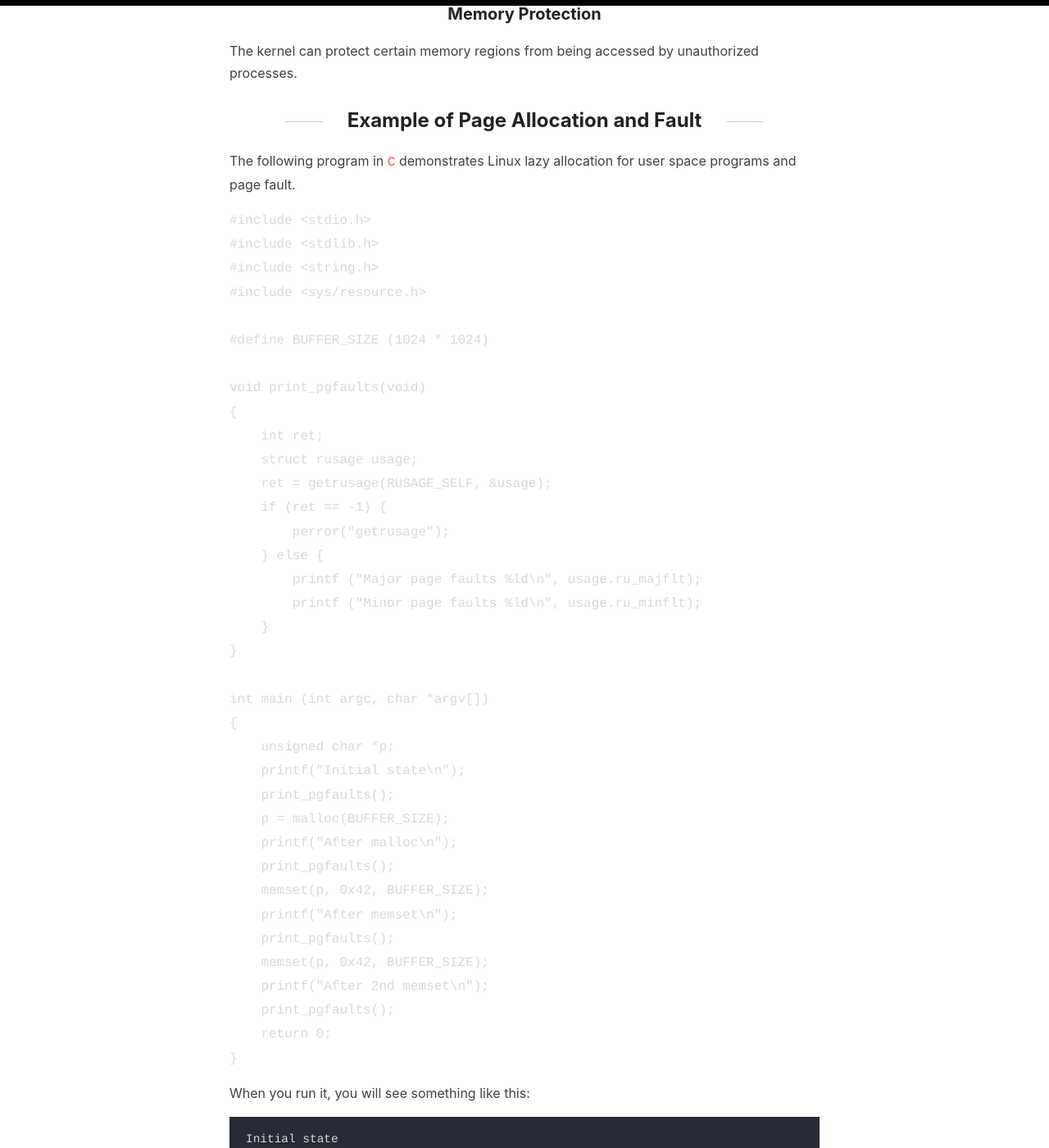
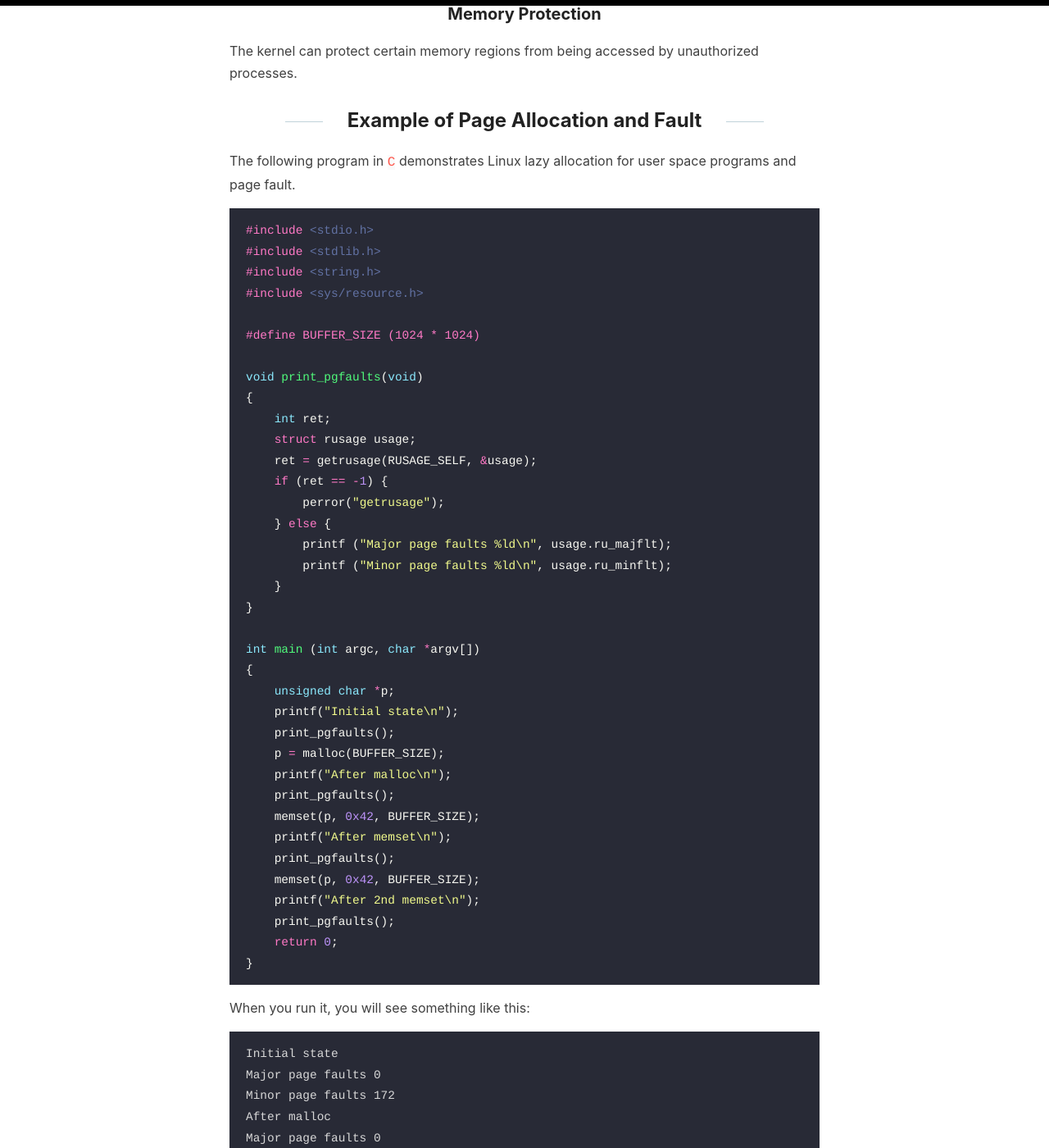
Before and after one commit to channgo2203/channgo2203.github.io, a Jekyll site: the page built from _posts/2024-11-17-linux-virtual-mem.md, in a window 1280 px wide and 1400 px high, scrolled down 2574 px. Shown: the whole window at 82% size. Built offline with Jekyll 4.4.1, drawn with Linux system fonts in a browser that asks for light colours; some of the changed text lies outside the part shown.

Commit message:
update linux-virtual-mem

````diff
--- a/_posts/2024-11-17-linux-virtual-mem.md
+++ b/_posts/2024-11-17-linux-virtual-mem.md
@@ -96,7 +96,7 @@ The kernel can protect certain memory regions from being accessed by unauthorize
 
 The following program in `C` demonstrates Linux lazy allocation for user space programs and page fault.
 
-```C
+```c
 #include <stdio.h>
 #include <stdlib.h>
 #include <string.h>
@@ -156,4 +156,4 @@ The important part is the increase when filling the memory with data: `442 - 186
 The buffer is 1 MiB, which is `256` pages (`4KB` size), or there were `256 page faults`.
 The second call to `memset` makes no difference because all the pages are now mapped.
 
-[1] https://en.wikipedia.org/wiki/Page_table
+[1]: https://en.wikipedia.org/wiki/Page_table
````
